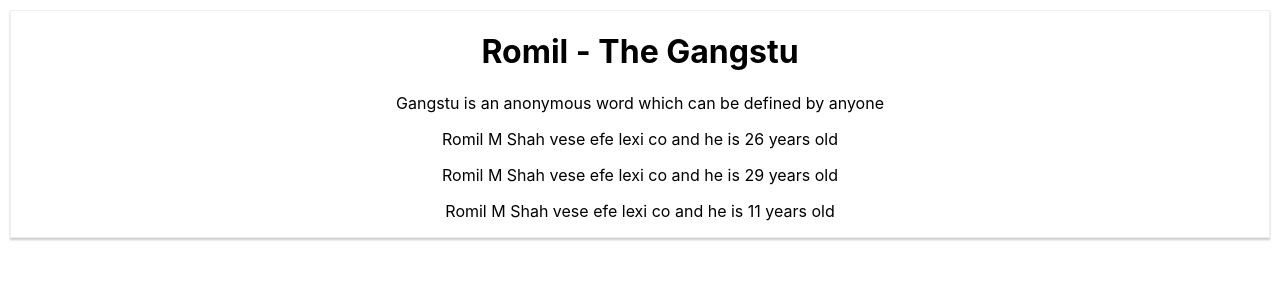
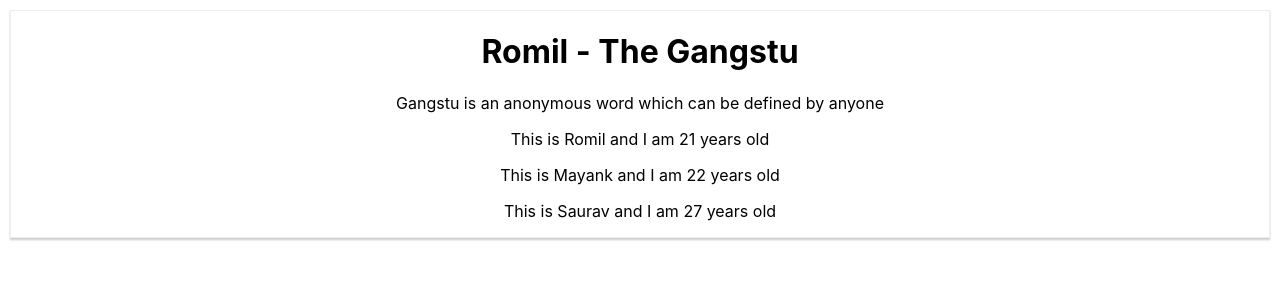
Before and after one commit to Romil28/React-JavaScript-Practice, a React (Create React App) app: page / in a window 1280 px wide. Shown: the top 300 px of the page. Built offline with nearby package versions, Linux system fonts and the light colour scheme.

Commit message:
Using parameters- props

```diff
--- a/src/App.js
+++ b/src/App.js
@@ -8,9 +8,9 @@
       <div className="App">
         <h1>  Romil - The Gangstu</h1>
         <p>Gangstu is an anonymous word which can be defined by anyone</p>
-        <Person />
-        <Person />
-        <Person />
+        <Person name="Romil" age="21" />
+        <Person name="Mayank" age="22">My hobbies are: NOTHING!</Person>
+        <Person name="Saurav" age="27" />
       </div>
     );
   }
--- a/src/Person/Person.js
+++ b/src/Person/Person.js
@@ -1,7 +1,7 @@
 import React from 'react';
 
-const person = () => {
-	return <p> Romil M Shah vese efe lexi co and he is {Math.floor(Math.random() * 30)} years old </p>
+const person = (props) => {
+	return <p> This is {props.name} and I am {props.age} years old </p>
 };
 
 
```
